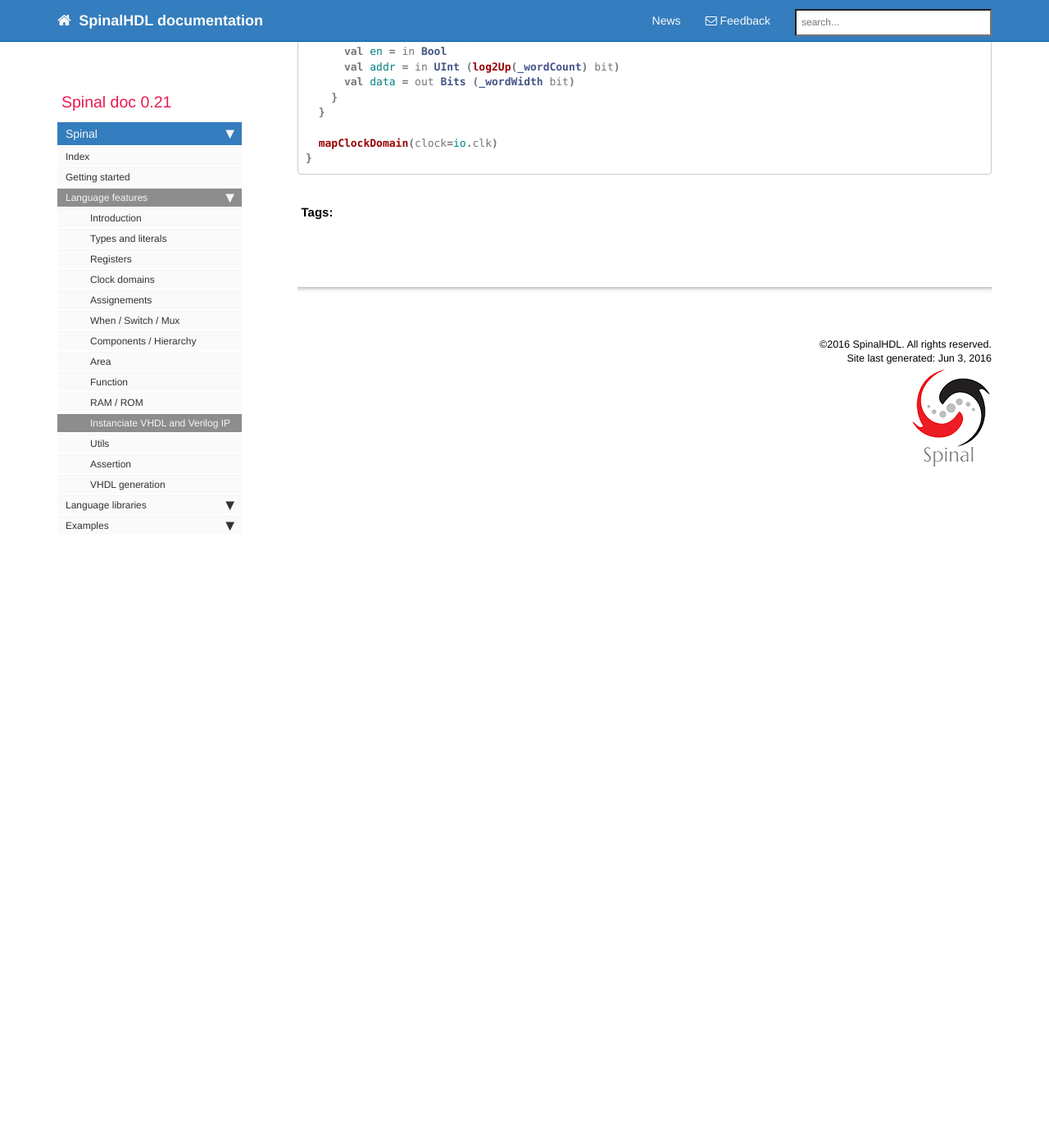
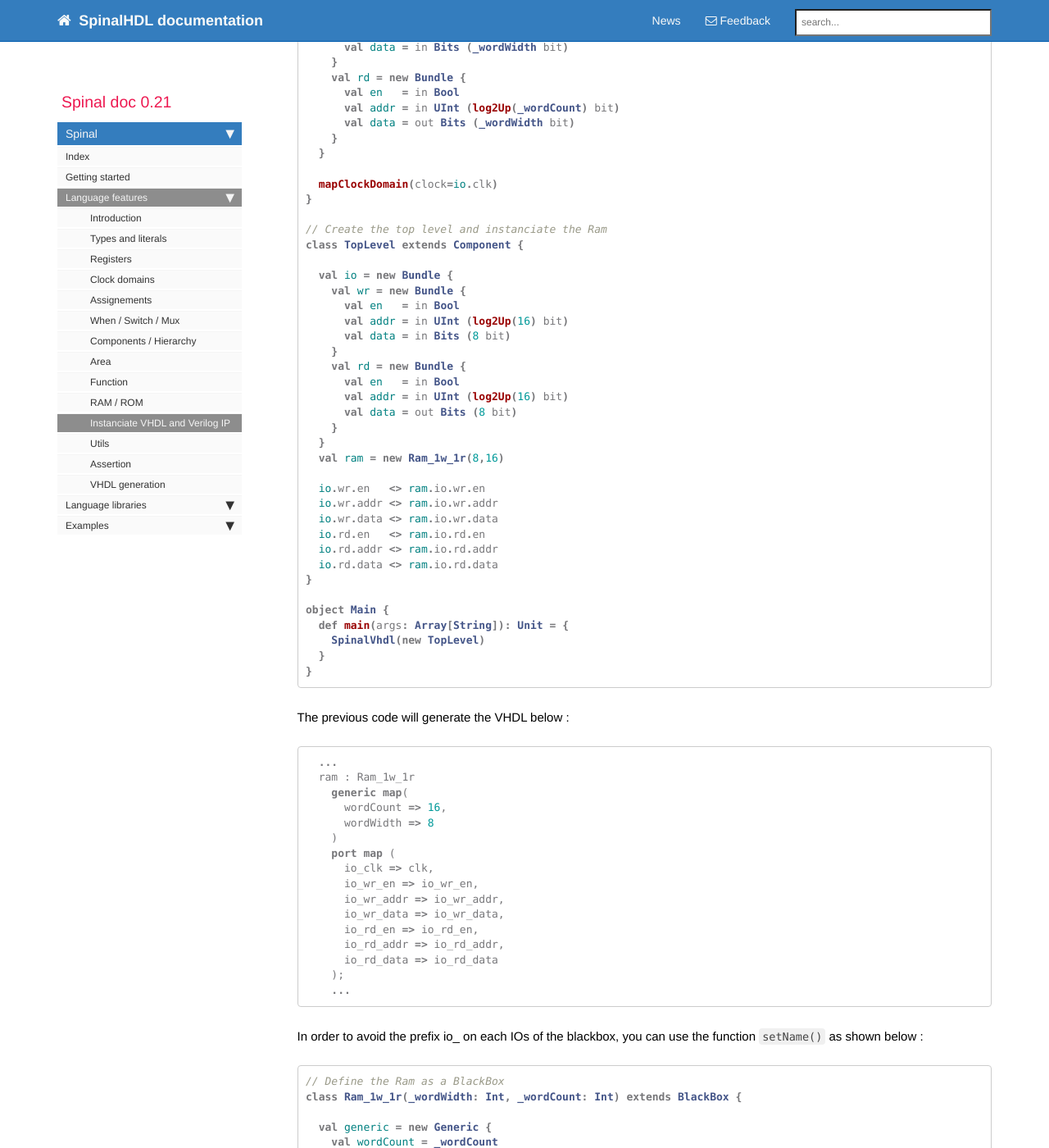
Before and after one commit to SpinalHDL/SpinalDoc, a Jekyll site: the page built from spinal/core/blackbox.md, in a window 1280 px wide and 1400 px high, scrolled down 640 px. Shown: the whole window at 82% size. Built offline with Jekyll 4.4.1, drawn with Linux system fonts in a browser that asks for light colours; nearby versions of some CDN libraries; comment, search, counter and statistics services are not loaded; before the commit the page ends 1270 px from its top, so only the background shows below that; some of the changed text lies outside the part shown.

Commit message:
Update blackbox doc

````diff
--- a/spinal/core/blackbox.md
+++ b/spinal/core/blackbox.md
@@ -11,8 +11,93 @@
 ## Instanciate VHDL and Verilog IP inside Spinal
  In some cases, it could be usefull to instanciate a VHDL or a Verilog component into a Spinal design. To do that, you need to define BlackBox which is like a Component, but its internal implementation should be provided by a separate VHDL/Verilog file to the simulator/synthesis tool.
 
+ The example below instanciate a VHDL or a Verilog RAM into a Spinal design.
+
 ```scala
+// Define a Ram as a BlackBox
 class Ram_1w_1r(_wordWidth: Int, _wordCount: Int) extends BlackBox {
+
+  val generic = new Generic {
+    val wordCount = _wordCount
+    val wordWidth = _wordWidth
+  }
+
+  val io = new Bundle {
+    val clk = in Bool
+    val wr = new Bundle {
+      val en   = in Bool
+      val addr = in UInt (log2Up(_wordCount) bit)
+      val data = in Bits (_wordWidth bit)
+    }
+    val rd = new Bundle {
+      val en   = in Bool
+      val addr = in UInt (log2Up(_wordCount) bit)
+      val data = out Bits (_wordWidth bit)
+    }
+  }
+
+  mapClockDomain(clock=io.clk)
+}
+
+// Create the top level and instanciate the Ram
+class TopLevel extends Component {
+
+  val io = new Bundle {
+    val wr = new Bundle {
+      val en   = in Bool
+      val addr = in UInt (log2Up(16) bit)
+      val data = in Bits (8 bit)
+    }
+    val rd = new Bundle {
+      val en   = in Bool
+      val addr = in UInt (log2Up(16) bit)
+      val data = out Bits (8 bit)
+    }
+  }
+  val ram = new Ram_1w_1r(8,16)
+
+  io.wr.en   <> ram.io.wr.en
+  io.wr.addr <> ram.io.wr.addr
+  io.wr.data <> ram.io.wr.data
+  io.rd.en   <> ram.io.rd.en
+  io.rd.addr <> ram.io.rd.addr
+  io.rd.data <> ram.io.rd.data
+}
+
+object Main {
+  def main(args: Array[String]): Unit = {
+    SpinalVhdl(new TopLevel)
+  }
+}
+```
+
+The previous code will generate the VHDL below :
+
+```vhdl
+  ...
+  ram : Ram_1w_1r
+    generic map(
+      wordCount => 16,
+      wordWidth => 8
+    )
+    port map (
+      io_clk => clk,
+      io_wr_en => io_wr_en,
+      io_wr_addr => io_wr_addr,
+      io_wr_data => io_wr_data,
+      io_rd_en => io_rd_en,
+      io_rd_addr => io_rd_addr,
+      io_rd_data => io_rd_data
+    );
+    ...
+```
+
+In order to avoid the prefix io_ on each IOs of the blackbox, you can use the function `setName()` as shown below :
+
+```scala
+// Define the Ram as a BlackBox
+class Ram_1w_1r(_wordWidth: Int, _wordCount: Int) extends BlackBox {
+
   val generic = new Generic {
     val wordCount = _wordCount
     val wordWidth = _wordWidth
@@ -22,16 +107,16 @@
     val clk = in Bool
 
     val wr = new Bundle {
-      val en = in Bool
+      val en   = in Bool
       val addr = in UInt (log2Up(_wordCount) bit)
       val data = in Bits (_wordWidth bit)
     }
     val rd = new Bundle {
-      val en = in Bool
+      val en   = in Bool
       val addr = in UInt (log2Up(_wordCount) bit)
       val data = out Bits (_wordWidth bit)
     }
-  }
+  }.setName("")
 
   mapClockDomain(clock=io.clk)
 }
````
